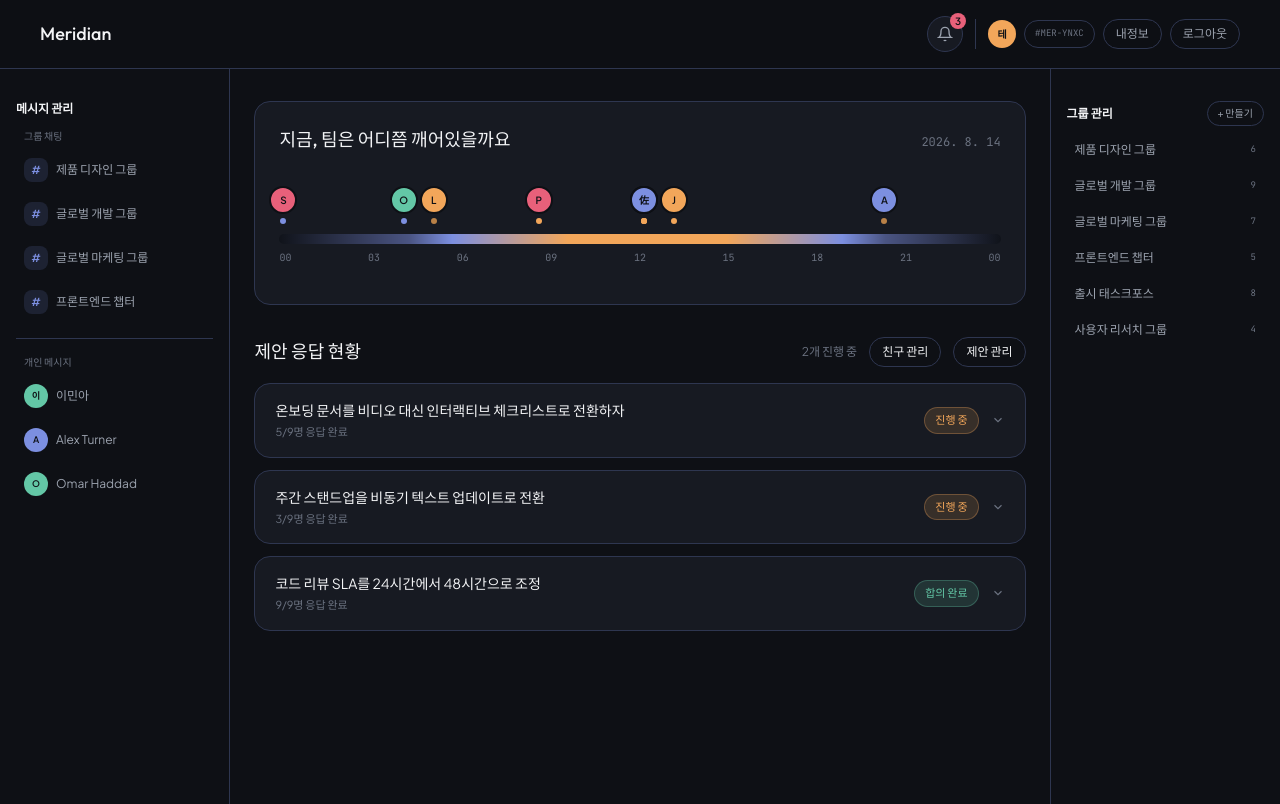
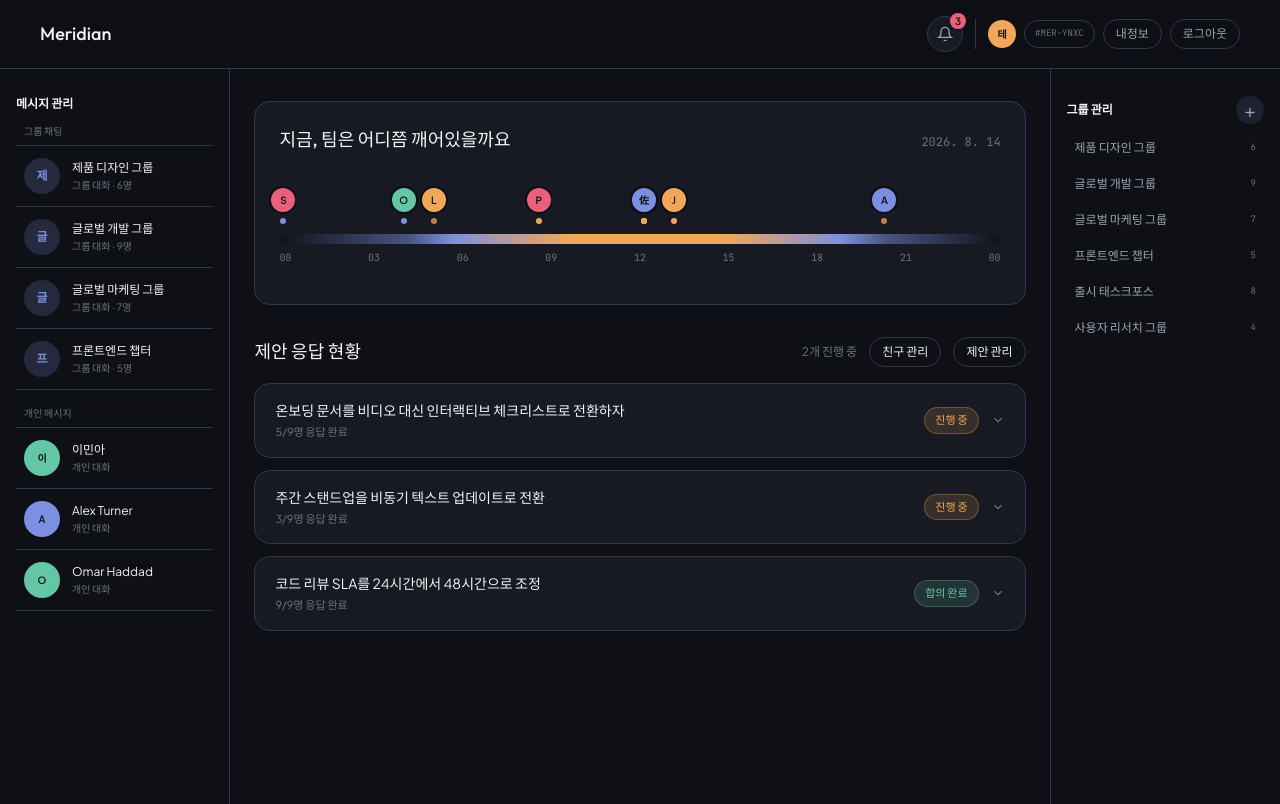
Before and after one commit to apex-hat/frontend, a React (Vite) app: page /login in a window 1280 px wide. Both pictures are taken after typing "name@example.com", "Sample123" into the empty fields and a click on the button "로그인". Built offline with nearby package versions, Linux system fonts and the light colour scheme.

Commit message:
디자인: 사이드 메시지 목록 개선

```diff
--- a/src/features/dashboard/components/Dashboard.tsx
+++ b/src/features/dashboard/components/Dashboard.tsx
@@ -128,7 +128,7 @@ export default function Dashboard({ user, onLogout, onOpenProposals, onOpenProfi
       </header>
 
       <main className="grid w-full lg:grid-cols-[18%_64%_18%]">
-        <div className="hidden min-h-[calc(100vh-65px)] border-r border-surface-3 px-4 py-8 lg:block 2xl:px-8">
+        <div className="hidden min-h-[calc(100vh-65px)] border-r border-surface-3 px-4 py-6 lg:block 2xl:px-5">
           <WorkspaceSidebar user={user} mode="messages" />
         </div>
 
@@ -231,7 +231,7 @@ export default function Dashboard({ user, onLogout, onOpenProposals, onOpenProfi
           </section>
         </div>
 
-        <div className="hidden min-h-[calc(100vh-65px)] border-l border-surface-3 px-4 py-8 lg:block 2xl:px-8">
+        <div className="hidden min-h-[calc(100vh-65px)] border-l border-surface-3 px-4 py-6 lg:block 2xl:px-5">
           <WorkspaceSidebar user={user} mode="groups" />
         </div>
       </main>
--- a/src/features/workspace/components/WorkspaceSidebar.tsx
+++ b/src/features/workspace/components/WorkspaceSidebar.tsx
@@ -140,9 +140,11 @@ export default function WorkspaceSidebar({ user, mode }: WorkspaceSidebarProps)
             <button
               type="button"
               onClick={openGroupModal}
-              className="rounded-full border border-surface-3 px-2.5 py-1 text-[10px] text-ink-dim transition hover:bg-surface-2 hover:text-ink"
+              aria-label="그룹 만들기"
+              title="그룹 만들기"
+              className="flex h-7 w-7 items-center justify-center rounded-full bg-surface-2 text-lg font-light leading-none text-ink-dim transition hover:bg-night hover:text-ink active:scale-95"
             >
-              + 만들기
+              +
             </button>
           </div>
           <div className="space-y-1">
@@ -167,7 +169,7 @@ export default function WorkspaceSidebar({ user, mode }: WorkspaceSidebarProps)
         {mode === "messages" && <div>
           <h2 className="mb-3 text-xs font-semibold text-ink">메시지 관리</h2>
           <p className="mb-1.5 px-2 text-[10px] text-ink-faint">그룹 채팅</p>
-          <div className="mb-4 space-y-1">
+          <div className="mb-4 divide-y divide-surface-3 border-y border-surface-3">
             {groups.slice(0, 4).map((group) => (
               <button
                 key={group.id}
@@ -179,27 +181,35 @@ export default function WorkspaceSidebar({ user, mode }: WorkspaceSidebarProps)
                   avatarColor: "#7C8FE0",
                   online: false,
                 })}
-                className="flex w-full items-center gap-2 rounded-lg px-2 py-2 text-left transition hover:bg-surface-2"
+                className="flex w-full items-center gap-3 px-2 py-3 text-left transition hover:bg-surface-2"
               >
-                <span className="flex h-6 w-6 shrink-0 items-center justify-center rounded-lg bg-night/15 text-[11px] font-semibold text-night">#</span>
-                <span className="min-w-0 truncate text-xs text-ink-dim">{group.name}</span>
+                <span className="flex h-9 w-9 shrink-0 items-center justify-center rounded-full bg-night/20 text-xs font-semibold text-night">
+                  {group.name.slice(0, 1)}
+                </span>
+                <span className="min-w-0 flex-1">
+                  <span className="block truncate text-xs text-ink">{group.name}</span>
+                  <span className="mt-0.5 block truncate text-[10px] text-ink-faint">그룹 대화 · {group.memberCount}명</span>
+                </span>
               </button>
             ))}
           </div>
 
-          <p className="mb-1.5 border-t border-surface-3 px-2 pt-4 text-[10px] text-ink-faint">개인 메시지</p>
-          <div className="space-y-1">
+          <p className="mb-1.5 px-2 text-[10px] text-ink-faint">개인 메시지</p>
+          <div className="divide-y divide-surface-3 border-y border-surface-3">
             {contacts.map((contact) => (
               <button
                 key={contact.id}
                 type="button"
                 onClick={() => openChat(contact)}
-                className="flex w-full items-center gap-2 rounded-lg px-2 py-2 text-left transition hover:bg-surface-2"
+                className="flex w-full items-center gap-3 px-2 py-3 text-left transition hover:bg-surface-2"
               >
-                <span className="flex h-6 w-6 shrink-0 items-center justify-center rounded-full text-[9px] font-semibold text-void" style={{ backgroundColor: contact.avatarColor }}>
+                <span className="flex h-9 w-9 shrink-0 items-center justify-center rounded-full text-[10px] font-semibold text-void" style={{ backgroundColor: contact.avatarColor }}>
                   {contact.name.slice(0, 1)}
                 </span>
-                <span className="min-w-0 truncate text-xs text-ink-dim">{contact.name}</span>
+                <span className="min-w-0 flex-1">
+                  <span className="block truncate text-xs text-ink">{contact.name}</span>
+                  <span className="mt-0.5 block text-[10px] text-ink-faint">개인 대화</span>
+                </span>
               </button>
             ))}
           </div>
--- a/src/pages/Proposal/ProposalPage.tsx
+++ b/src/pages/Proposal/ProposalPage.tsx
@@ -147,7 +147,7 @@ export default function ProposalPage({ user, onBackToDashboard, onOpenProfile, o
       </header>
 
       <div className="grid w-full lg:grid-cols-[18%_64%_18%]">
-        <div className="hidden min-h-[calc(100vh-65px)] border-r border-surface-3 px-4 py-8 lg:block 2xl:px-8">
+        <div className="hidden min-h-[calc(100vh-65px)] border-r border-surface-3 px-4 py-6 lg:block 2xl:px-5">
           <WorkspaceSidebar user={user} mode="messages" />
         </div>
         <div className="min-w-0 px-4 sm:px-6 2xl:px-8">
@@ -159,7 +159,7 @@ export default function ProposalPage({ user, onBackToDashboard, onOpenProfile, o
             <Route path="*" element={<Navigate to="/proposals" replace />} />
           </Routes>
         </div>
-        <div className="hidden min-h-[calc(100vh-65px)] border-l border-surface-3 px-4 py-8 lg:block 2xl:px-8">
+        <div className="hidden min-h-[calc(100vh-65px)] border-l border-surface-3 px-4 py-6 lg:block 2xl:px-5">
           <WorkspaceSidebar user={user} mode="groups" />
         </div>
       </div>
```
